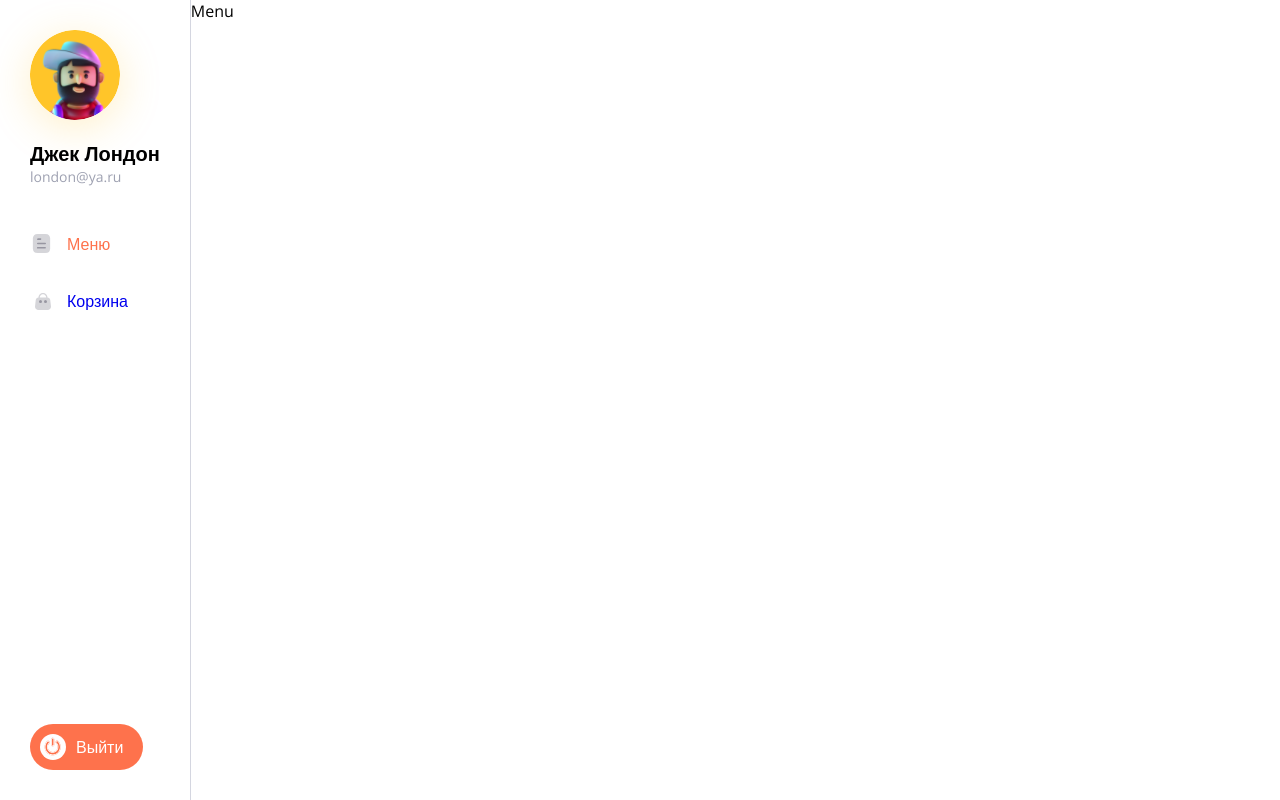
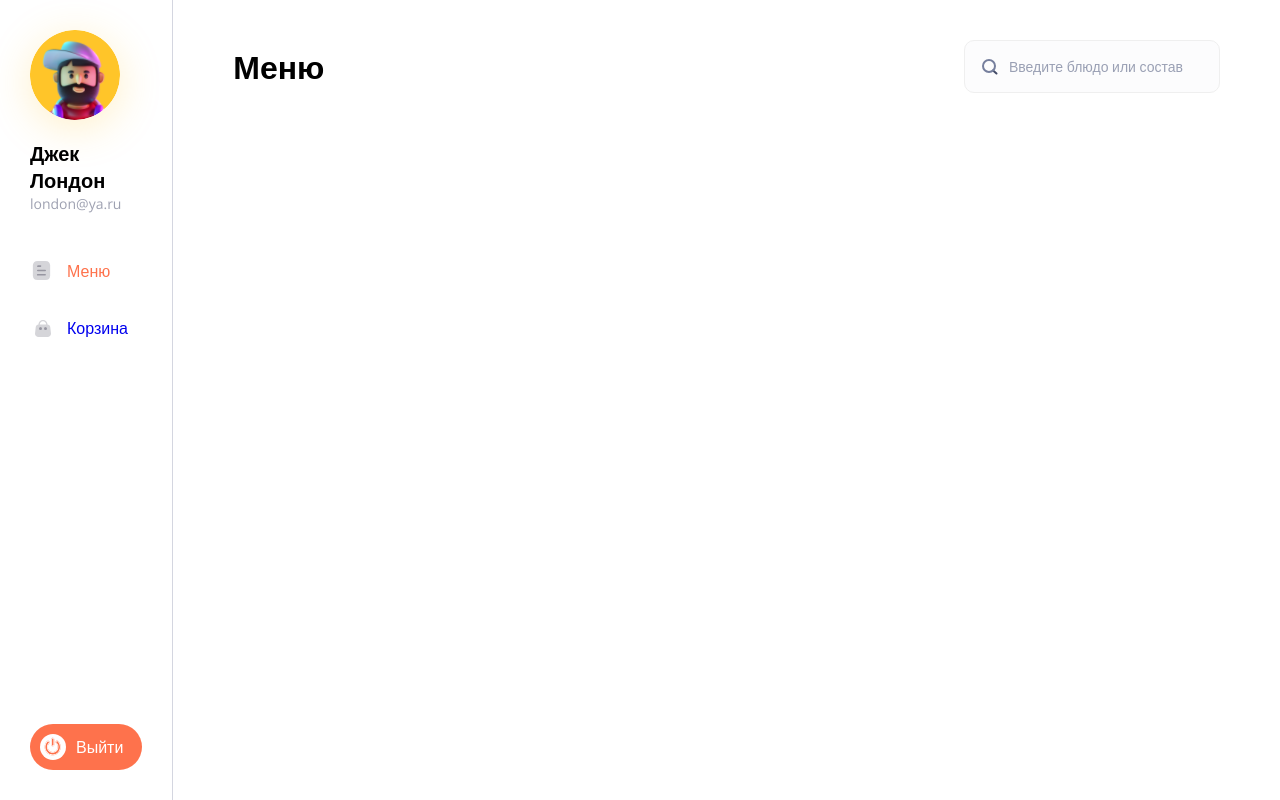
Before and after one commit to KTDKasp/react-vite-delivery-app, a React (Vite) app: page / in a window 1280 px wide. Built offline with nearby package versions, Linux system fonts and the light colour scheme.

Commit message:
Добавлен компонент заголовка и поиска

```diff
--- /dev/null
+++ b/src/components/Headling/Headling.css
@@ -0,0 +1,5 @@
+.headling {
+	font-size: 2.25rem;
+	font-weight: 600;
+	line-height: 120%;
+}
--- /dev/null
+++ b/src/components/Headling/Headling.props.ts
@@ -0,0 +1,6 @@
+import React from 'react';
+
+export interface HeadlingProps extends React.HTMLAttributes<HTMLHeadingElement> {
+	children: React.ReactNode;
+	className?: string;
+}
--- /dev/null
+++ b/src/components/Headling/index.tsx
@@ -0,0 +1,8 @@
+import React from 'react';
+import { HeadlingProps } from './Headling.props';
+
+export const Headling: React.FC<HeadlingProps> = ({ children, ...props }) => {
+	return (
+		<h1 className='headling' {...props}>{children}</h1>
+	);
+};
--- /dev/null
+++ b/src/components/Search/Search.css
@@ -0,0 +1,25 @@
+.search {
+	padding: 16px 20px 16px 44px;
+	border: 1px solid rgb(239, 239, 239);
+	border-radius: 10px;
+	background-color: #FCFCFD;
+	color: var(--text-color);
+	font-size: 14px;
+	font-weight: 400;
+	line-height: 19px;
+	min-width: 256px;
+}
+
+.search::placeholder {
+	color: rgb(154, 160, 180);
+}
+
+.search__wrapper {
+	position: relative;
+}
+
+.search-icon {
+	position: absolute;
+	left: 18px;
+	top: 19px;
+}
--- /dev/null
+++ b/src/components/Search/Search.props.ts
@@ -0,0 +1,5 @@
+import React from 'react';
+
+export interface SearchProps extends React.InputHTMLAttributes<HTMLInputElement> {
+	isValid?: boolean;
+}
--- /dev/null
+++ b/src/components/Search/index.tsx
@@ -0,0 +1,24 @@
+import React from 'react';
+import { SearchProps } from './Search.props';
+
+import './Search.css';
+
+export const Search = React.forwardRef<HTMLInputElement, SearchProps>(
+	function Input({ isValid = true, ...props }, ref) {
+		return (
+			<div className="search__wrapper">
+				<img
+					className="search-icon"
+					src="./search-icon.svg"
+					alt="Иконка поиска"
+				/>
+				<input
+					type="text"
+					ref={ref}
+					className={`search ${isValid ? '' : 'invalid'}`}
+					{...props}
+				/>
+			</div>
+		);
+	}
+);
--- a/src/layouts/MainLayout.css
+++ b/src/layouts/MainLayout.css
@@ -66,3 +66,7 @@
   align-self: flex-start;
   padding: 10px 20px 10px 10px;
 }
+
+.layout__main {
+  width: 100%;
+}
--- a/src/layouts/MainLayout.tsx
+++ b/src/layouts/MainLayout.tsx
@@ -28,9 +28,9 @@ export const MainLayout: React.FC = () => {
           <span>Выйти</span>
         </Button>
       </div>
-      <div>
+      <main className='layout__main'>
         <Outlet />
-      </div>
+      </main>
     </div>
   );
 };
--- /dev/null
+++ b/src/pages/Menu/Menu.css
@@ -0,0 +1,13 @@
+.menu {
+	display: flex;
+	flex-direction: column;
+	padding: 40px 60px;
+	width: 100%;
+}
+
+.menu__header {
+	display: flex;
+	justify-content: space-between;
+	align-items: center;
+	margin-bottom: 30px;
+}
--- a/src/pages/Menu/index.tsx
+++ b/src/pages/Menu/index.tsx
@@ -1,7 +1,16 @@
 import React from 'react';
+import { Headling } from '../../components/Headling';
+import { Search } from '../../components/Search';
+
+import './Menu.css';
 
 export const Menu: React.FC = () => {
-  return (
-    <div>Menu</div>
-  );
+	return (
+		<div className="menu">
+			<div className="menu__header">
+				<Headling>Меню</Headling>
+				<Search placeholder="Введите блюдо или состав" />
+			</div>
+		</div>
+	);
 };
--- a/vite.config.ts
+++ b/vite.config.ts
@@ -1,7 +1,7 @@
-import { defineConfig } from 'vite'
-import react from '@vitejs/plugin-react-swc'
+import { defineConfig } from 'vite';
+import react from '@vitejs/plugin-react-swc';
 
 // https://vitejs.dev/config/
 export default defineConfig({
-  plugins: [react()],
-})
+  plugins: [react()]
+});
```
Also changed, not shown: src/App.tsx (deleted, +0 -25 lines), public/search-icon.svg (added).
